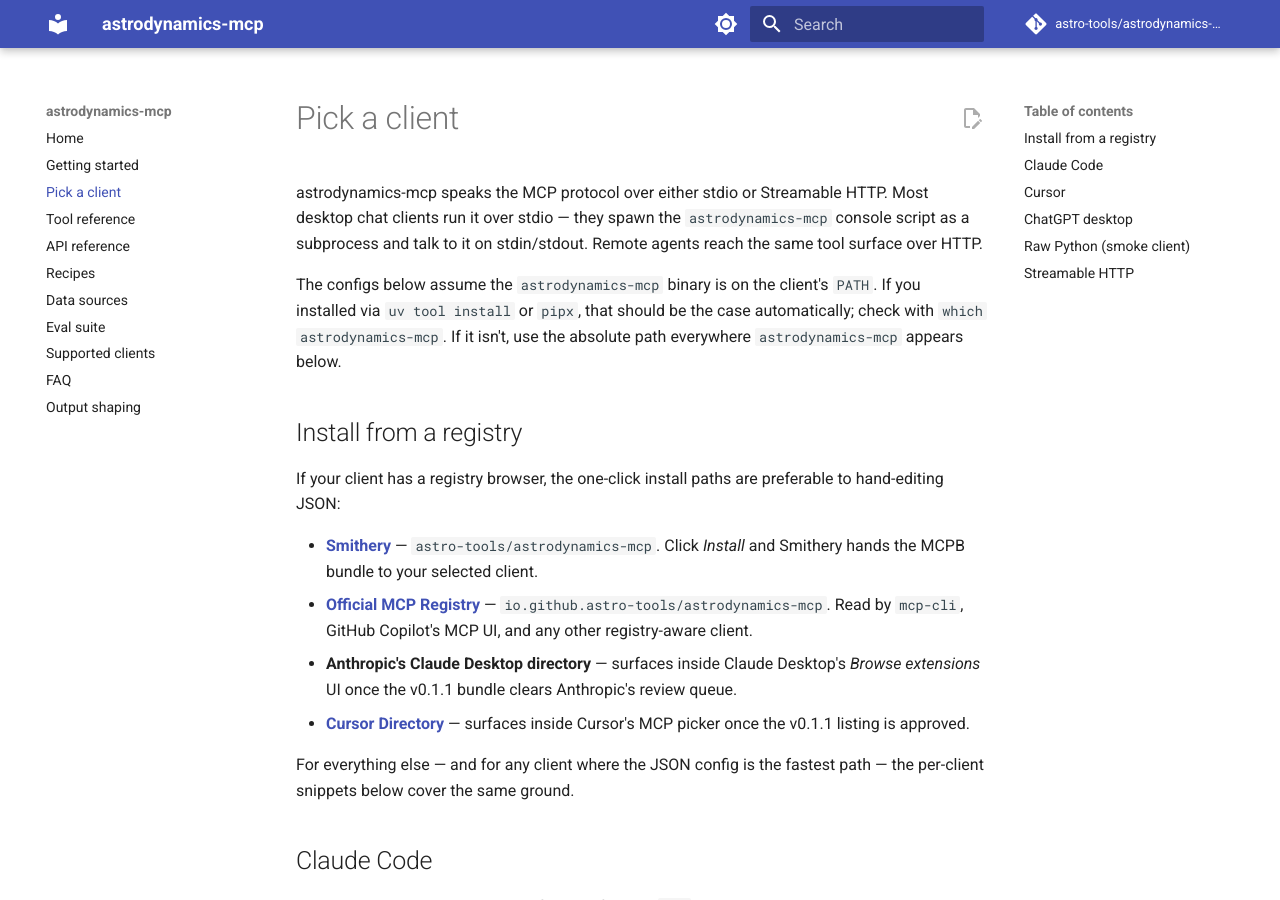
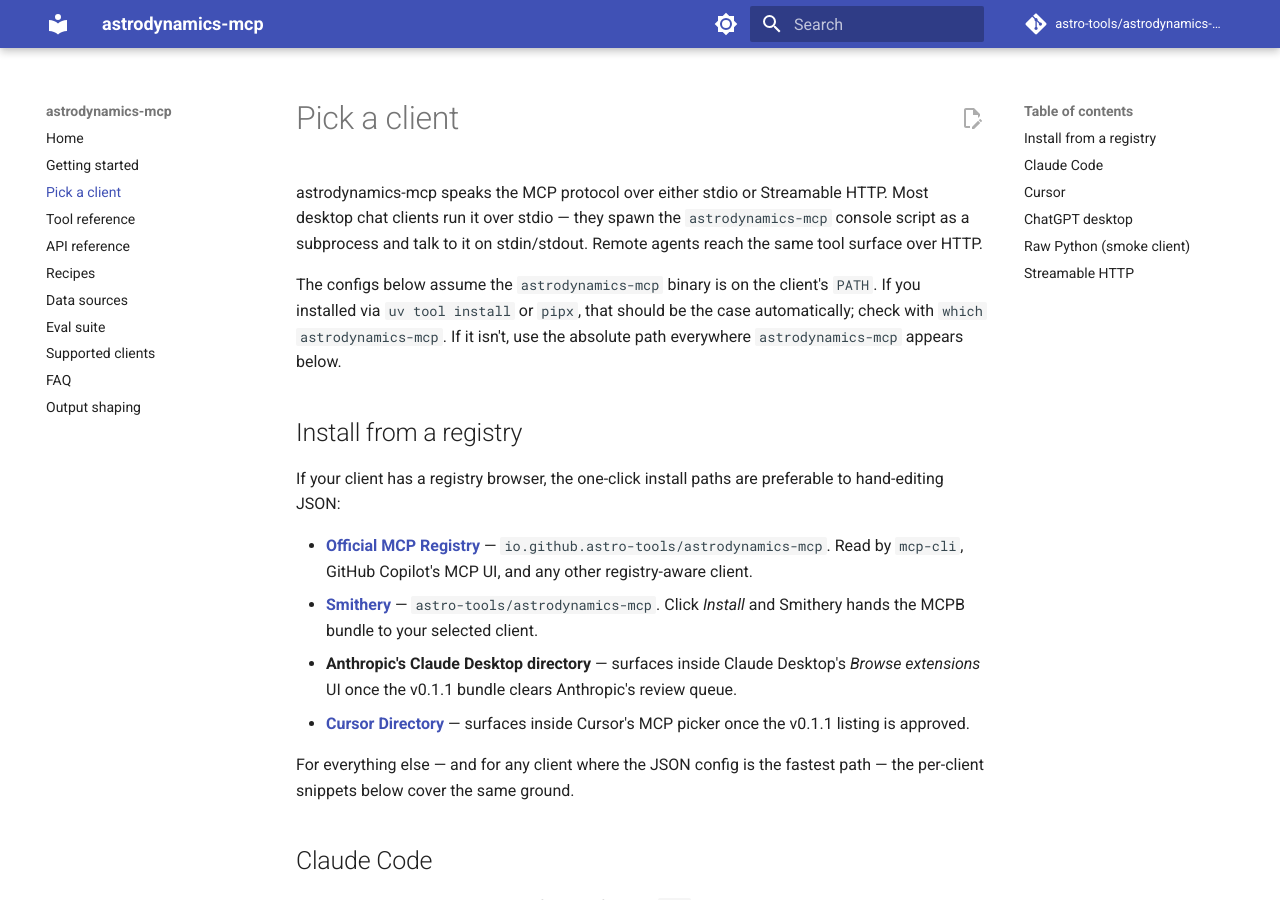
Before and after one commit to astro-tools/astrodynamics-mcp, an MkDocs documentation site: the page built from docs/pick-a-client.md, in a window 1280 px wide and 900 px high. Built offline with MkDocs 1.6.1 and Material for MkDocs 9.7.7, drawn with Linux system fonts in a browser that asks for light colours; comment, search, counter and statistics services are not loaded.

```diff
--- a/docs/pick-a-client.md
+++ b/docs/pick-a-client.md
@@ -15,12 +15,12 @@ the absolute path everywhere `astrodynamics-mcp` appears below.
 If your client has a registry browser, the one-click install paths are
 preferable to hand-editing JSON:
 
+- **[Official MCP Registry](https://registry.modelcontextprotocol.io/v0/servers/io.github.astro-tools/astrodynamics-mcp)** —
+  `io.github.astro-tools/astrodynamics-mcp`. Read by `mcp-cli`, GitHub
+  Copilot's MCP UI, and any other registry-aware client.
 - **[Smithery](https://smithery.ai/server/astro-tools/astrodynamics-mcp)** —
   `astro-tools/astrodynamics-mcp`. Click *Install* and Smithery hands the
   MCPB bundle to your selected client.
-- **[Official MCP Registry](https://registry.modelcontextprotocol.io/v0/servers/io.github.astro-tools/astrodynamics-mcp)** —
-  `io.github.astro-tools/astrodynamics-mcp`. Read by `mcp-cli`, GitHub
-  Copilot's MCP UI, and any other registry-aware client.
 - **Anthropic's Claude Desktop directory** — surfaces inside Claude
   Desktop's *Browse extensions* UI once the v0.1.1 bundle clears
   Anthropic's review queue.
```
